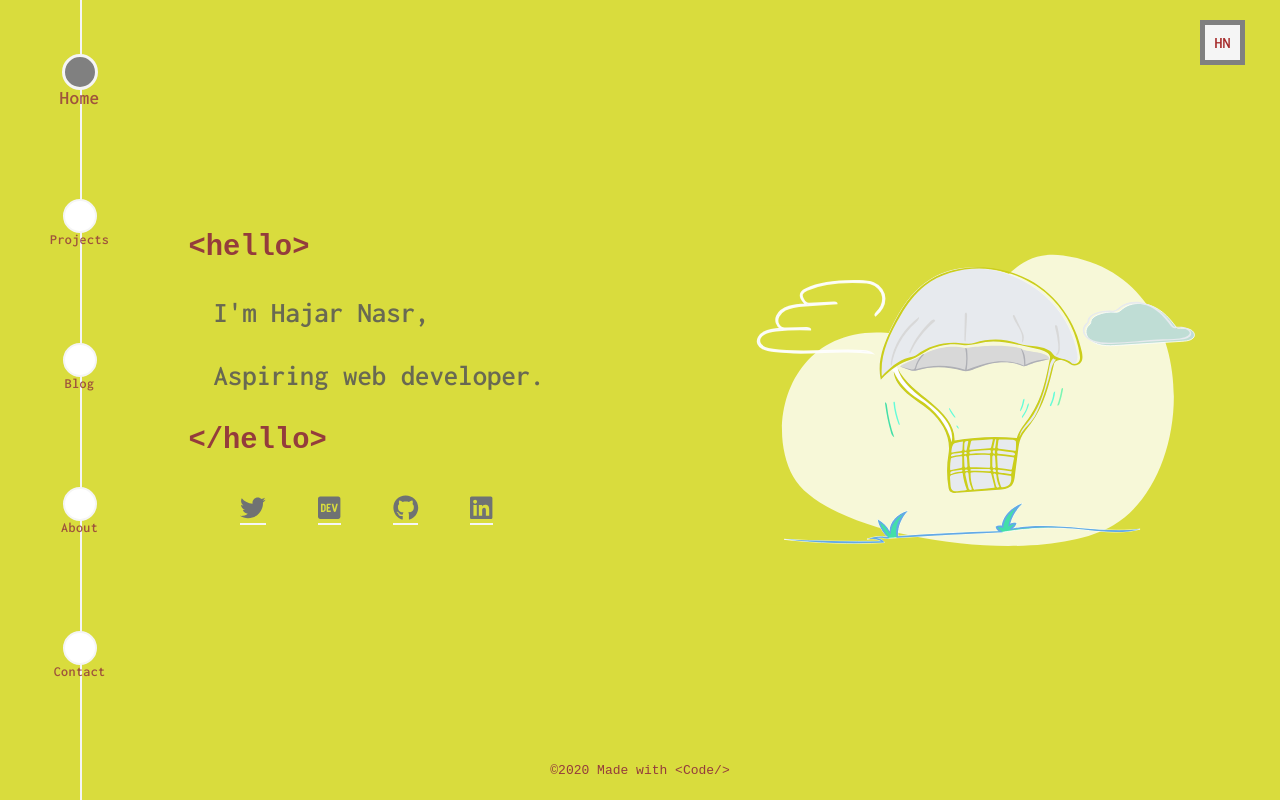
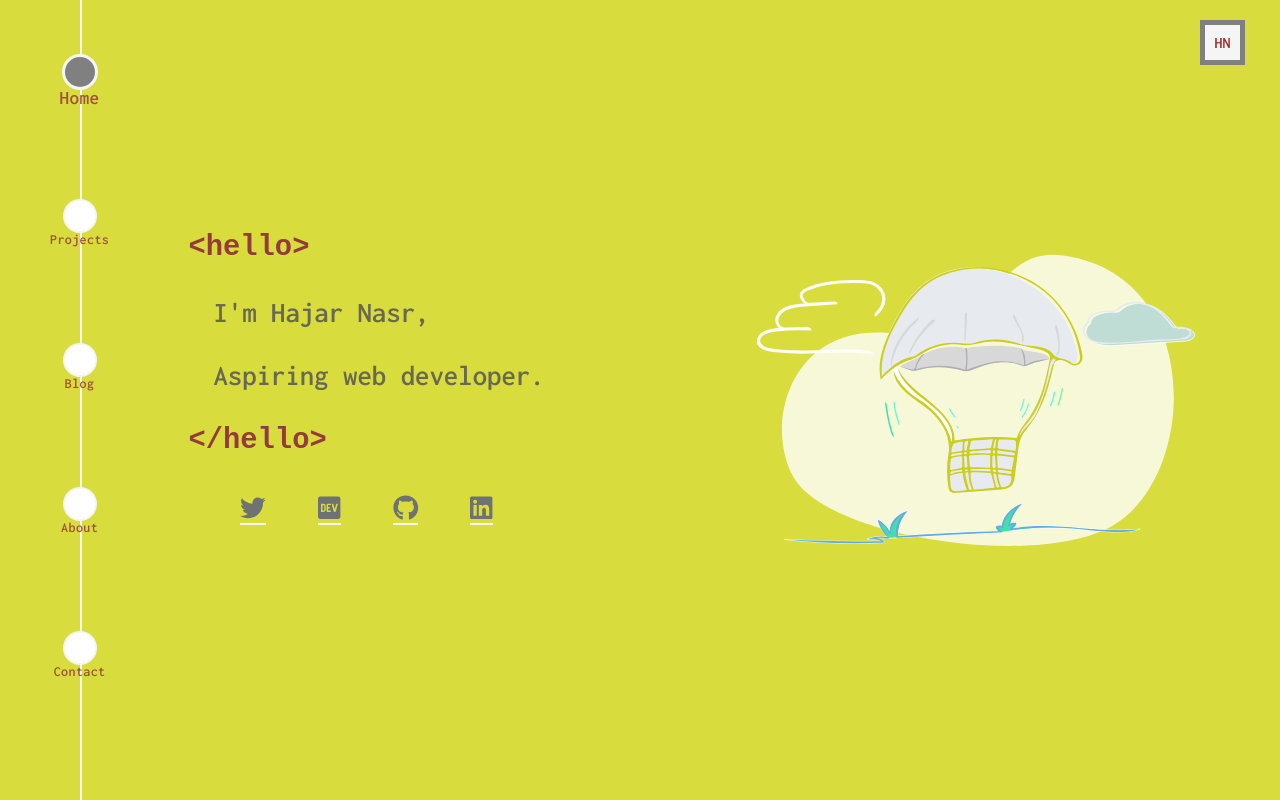
Before and after one commit to hajarNasr/myPortfolio, a Next.js app: page / in a window 1280 px wide. Built offline with nearby package versions, Linux system fonts and the light colour scheme.

Commit message:
refactor: delete the footer

```diff
--- a/components/Footer.js
+++ /dev/null
@@ -1,27 +0,0 @@
-const Footer = () => {
-  const tag = "<Code/>";
-  return (
-    <footer>
-      <p>
-        <code>&copy;2020 Made with {tag}</code>
-      </p>
-
-      <style jsx>{`
-        footer {
-          bottom: 0;
-          width: 100%;
-          display: flex;
-          justify-content: center;
-          align-items: center;
-        }
-        footer p {
-          padding: 0;
-          margin: 0;
-          margin: auto;
-        }
-      `}</style>
-    </footer>
-  );
-};
-
-export default Footer;
--- a/pages/_app.js
+++ b/pages/_app.js
@@ -2,7 +2,6 @@ import "../styles/globals.css";
 import Head from "next/head";
 import Logo from "../components/Logo";
 import MainNavbar from "../components/MainNavbar";
-import Footer from "../components/Footer";
 
 function MyApp({ Component, pageProps }) {
   return (
@@ -19,7 +18,6 @@ function MyApp({ Component, pageProps }) {
         <Component {...pageProps} />
       </div>
       <MainNavbar />
-      <Footer />
     </>
   );
 }
```
